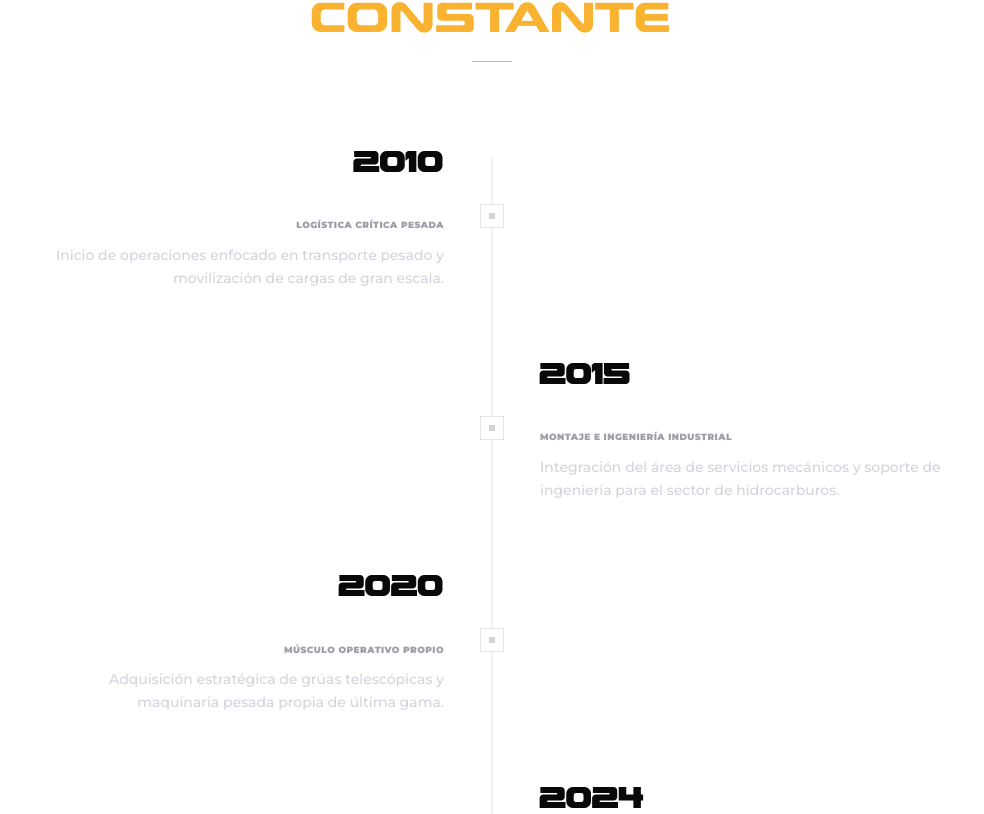
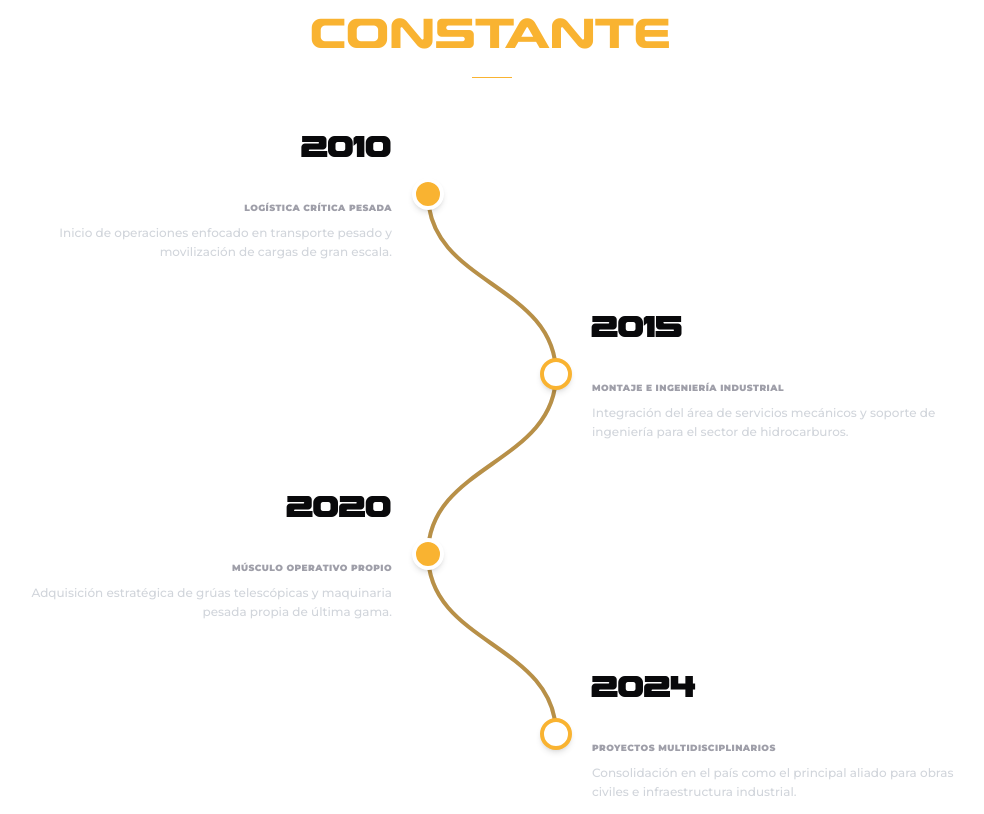
Before and after one commit to alfredv88/grouplormar, a Next.js app: page /nosotros in a window 1280 px wide. Shown: the part 2586-3400 px from the top of the page, without its empty margins (148-1132 px from the left). Built offline with nearby package versions, Linux system fonts and the light colour scheme.

Commit message:
style: implement elegant serpentine golden timeline path based on corporate brochure

```diff
--- a/src/components/nosotros/TimelineSection.tsx
+++ b/src/components/nosotros/TimelineSection.tsx
@@ -38,11 +38,11 @@ const milestones: Milestone[] = [
 
 export default function TimelineSection() {
   return (
-    <section className="relative w-full bg-white py-16 md:py-20 overflow-hidden border-t border-zinc-100">
-      <div className="relative z-10 max-w-5xl mx-auto px-6 md:px-12">
+    <section className="relative w-full bg-white py-16 md:py-24 overflow-hidden border-t border-zinc-100">
+      <div className="relative z-10 max-w-6xl mx-auto px-6 md:px-12">
 
         {/* Header */}
-        <div className="text-center max-w-xl mx-auto mb-16 md:mb-20">
+        <div className="text-center max-w-xl mx-auto mb-16 md:mb-24">
           <span className="font-montserrat text-7l-gold text-[10px] font-black tracking-[0.5em] uppercase mb-3 block">
             TRAYECTORIA
           </span>
@@ -53,66 +53,176 @@ export default function TimelineSection() {
           <div className="w-10 h-[1px] bg-7l-gold mx-auto mt-4" />
         </div>
 
-        {/* Timeline Container */}
-        <div className="relative w-full">
-          {/* Central Vertical Guide (Desktop/Mobile) */}
-          <div className="absolute left-6 md:left-1/2 -translate-x-1/2 top-4 bottom-4 w-[1px] bg-zinc-200 z-0" />
+        {/* ================= DESKTOP VIEW (Serpentine Path) ================= */}
+        <div className="relative w-full h-[600px] hidden md:block">
 
-          {/* Timeline Items */}
-          <div className="space-y-12 md:space-y-16">
+          {/* Central Serpentine Canal */}
+          <div className="absolute left-1/2 -translate-x-1/2 w-[160px] h-[580px] z-0">
+            <svg className="w-full h-full" viewBox="0 0 160 580" fill="none" xmlns="http://www.w3.org/2000/svg">
+              {/* Background light guideline */}
+              <path
+                d="M 16 20 C 16 110, 144 110, 144 200 C 144 290, 16 290, 16 380 C 16 470, 144 470, 144 560"
+                stroke="#e4e4e7"
+                strokeWidth="4"
+                fill="none"
+                strokeLinecap="round"
+              />
+              {/* Active Golden Winding Path with draw animation */}
+              <motion.path
+                d="M 16 20 C 16 110, 144 110, 144 200 C 144 290, 16 290, 16 380 C 16 470, 144 470, 144 560"
+                stroke="#b89047"
+                strokeWidth="4"
+                fill="none"
+                strokeLinecap="round"
+                initial={{ pathLength: 0 }}
+                whileInView={{ pathLength: 1 }}
+                viewport={{ once: true, margin: '-100px' }}
+                transition={{ duration: 1.8, ease: 'easeInOut' }}
+              />
+            </svg>
+
+            {/* Alternating Nodes centered precisely on coordinates */}
+            {/* Hito 0 (2010): Left (x=16, y=20) */}
+            <motion.div
+              initial={{ scale: 0, opacity: 0 }}
+              whileInView={{ scale: 1, opacity: 1 }}
+              viewport={{ once: true }}
+              transition={{ delay: 0.1, type: 'spring', stiffness: 200 }}
+              className="absolute left-[16px] top-[20px] -translate-x-1/2 -translate-y-1/2 w-8 h-8 rounded-full bg-7l-gold shadow-md flex items-center justify-center z-10 border-4 border-white hover:scale-110 transition-transform duration-300"
+            />
+
+            {/* Hito 1 (2015): Right (x=144, y=200) */}
+            <motion.div
+              initial={{ scale: 0, opacity: 0 }}
+              whileInView={{ scale: 1, opacity: 1 }}
+              viewport={{ once: true }}
+              transition={{ delay: 0.6, type: 'spring', stiffness: 200 }}
+              className="absolute left-[144px] top-[200px] -translate-x-1/2 -translate-y-1/2 w-8 h-8 rounded-full bg-white border-[4px] border-7l-gold shadow-md z-10 hover:scale-110 transition-transform duration-300"
+            />
+
+            {/* Hito 2 (2020): Left (x=16, y=380) */}
+            <motion.div
+              initial={{ scale: 0, opacity: 0 }}
+              whileInView={{ scale: 1, opacity: 1 }}
+              viewport={{ once: true }}
+              transition={{ delay: 1.1, type: 'spring', stiffness: 200 }}
+              className="absolute left-[16px] top-[380px] -translate-x-1/2 -translate-y-1/2 w-8 h-8 rounded-full bg-7l-gold shadow-md flex items-center justify-center z-10 border-4 border-white hover:scale-110 transition-transform duration-300"
+            />
+
+            {/* Hito 3 (2024): Right (x=144, y=560) */}
+            <motion.div
+              initial={{ scale: 0, opacity: 0 }}
+              whileInView={{ scale: 1, opacity: 1 }}
+              viewport={{ once: true }}
+              transition={{ delay: 1.6, type: 'spring', stiffness: 200 }}
+              className="absolute left-[144px] top-[560px] -translate-x-1/2 -translate-y-1/2 w-8 h-8 rounded-full bg-white border-[4px] border-7l-gold shadow-md z-10 hover:scale-110 transition-transform duration-300"
+            />
+          </div>
+
+          {/* Content columns aligned precisely with their respective node coordinates */}
+          {/* Row 0 (2010): Left */}
+          <div className="absolute right-[calc(50%+100px)] top-[20px] -translate-y-1/2 w-[380px] text-right group">
+            <span className="font-future text-4xl text-zinc-950 group-hover:text-7l-gold transition-colors duration-300 font-black block mb-1">
+              2010
+            </span>
+            <h3 className="font-future text-sm text-zinc-900 uppercase tracking-wide mb-1">
+              {milestones[0].title}
+            </h3>
+            <span className="font-montserrat text-[9px] font-black text-zinc-400 tracking-wider uppercase block mb-2">
+              {milestones[0].subtitle}
+            </span>
+            <p className="font-montserrat text-xs text-zinc-500 font-medium leading-relaxed">
+              {milestones[0].description}
+            </p>
+          </div>
+
+          {/* Row 1 (2015): Right */}
+          <div className="absolute left-[calc(50%+100px)] top-[200px] -translate-y-1/2 w-[380px] text-left group">
+            <span className="font-future text-4xl text-zinc-950 group-hover:text-7l-gold transition-colors duration-300 font-black block mb-1">
+              2015
+            </span>
+            <h3 className="font-future text-sm text-zinc-900 uppercase tracking-wide mb-1">
+              {milestones[1].title}
+            </h3>
+            <span className="font-montserrat text-[9px] font-black text-zinc-400 tracking-wider uppercase block mb-2">
+              {milestones[1].subtitle}
+            </span>
+            <p className="font-montserrat text-xs text-zinc-500 font-medium leading-relaxed">
+              {milestones[1].description}
+            </p>
+          </div>
+
+          {/* Row 2 (2020): Left */}
+          <div className="absolute right-[calc(50%+100px)] top-[380px] -translate-y-1/2 w-[380px] text-right group">
+            <span className="font-future text-4xl text-zinc-950 group-hover:text-7l-gold transition-colors duration-300 font-black block mb-1">
+              2020
+            </span>
+            <h3 className="font-future text-sm text-zinc-900 uppercase tracking-wide mb-1">
+              {milestones[2].title}
+            </h3>
+            <span className="font-montserrat text-[9px] font-black text-zinc-400 tracking-wider uppercase block mb-2">
+              {milestones[2].subtitle}
+            </span>
+            <p className="font-montserrat text-xs text-zinc-500 font-medium leading-relaxed">
+              {milestones[2].description}
+            </p>
+          </div>
+
+          {/* Row 3 (2024): Right */}
+          <div className="absolute left-[calc(50%+100px)] top-[560px] -translate-y-1/2 w-[380px] text-left group">
+            <span className="font-future text-4xl text-zinc-950 group-hover:text-7l-gold transition-colors duration-300 font-black block mb-1">
+              2024
+            </span>
+            <h3 className="font-future text-sm text-zinc-900 uppercase tracking-wide mb-1">
+              {milestones[3].title}
+            </h3>
+            <span className="font-montserrat text-[9px] font-black text-zinc-400 tracking-wider uppercase block mb-2">
+              {milestones[3].subtitle}
+            </span>
+            <p className="font-montserrat text-xs text-zinc-500 font-medium leading-relaxed">
+              {milestones[3].description}
+            </p>
+          </div>
+        </div>
+
+        {/* ================= MOBILE VIEW (Compact list with guide) ================= */}
+        <div className="relative w-full md:hidden">
+          {/* Vertical guide line */}
+          <div className="absolute left-4 top-2 bottom-2 w-[2px] bg-zinc-200" />
+
+          <div className="space-y-12">
             {milestones.map((item, idx) => {
               const isEven = idx % 2 === 0;
 
               return (
-                <div
-                  key={idx}
-                  className={`flex flex-col md:flex-row relative w-full items-start md:items-center ${
-                    isEven ? 'md:flex-row-reverse' : ''
-                  } group`}
-                >
-                  {/* Spacing alignment for layout */}
-                  <div className="w-full md:w-1/2 hidden md:block" />
+                <div key={idx} className="relative flex gap-6 pl-10 group">
+                  {/* Node dot on line */}
+                  {isEven ? (
+                    <div className="absolute left-[8px] top-1.5 w-[18px] h-[18px] rounded-full bg-7l-gold border-[3px] border-white shadow-sm z-10" />
+                  ) : (
+                    <div className="absolute left-[8px] top-1.5 w-[18px] h-[18px] rounded-full bg-white border-[3px] border-7l-gold shadow-sm z-10" />
+                  )}
 
-                  {/* Micro Node Center */}
-                  <div className="absolute left-6 md:left-1/2 -translate-x-1/2 w-6 h-6 bg-white border border-zinc-200 flex items-center justify-center z-10 group-hover:border-7l-gold transition-colors duration-300">
-                    <div className="w-1.5 h-1.5 bg-zinc-300 group-hover:bg-7l-gold transition-colors duration-300" />
-                  </div>
-
-                  {/* Content (No boxes, pure editorial layout) */}
-                  <motion.div
-                    initial={{ opacity: 0, x: isEven ? 30 : -30 }}
-                    whileInView={{ opacity: 1, x: 0 }}
-                    viewport={{ once: true, margin: '-60px' }}
-                    transition={{ duration: 0.5, ease: 'easeOut' }}
-                    className={`w-full md:w-1/2 pl-12 md:pl-0 ${
-                      isEven ? 'md:pr-12 md:text-right' : 'md:pl-12 md:text-left'
-                    }`}
-                  >
-                    {/* Year */}
-                    <span className="font-future text-3xl md:text-4xl text-zinc-950 group-hover:text-7l-gold transition-colors duration-300 font-black block mb-2 leading-none">
+                  <div className="flex-1">
+                    <span className="font-future text-2xl text-zinc-950 group-hover:text-7l-gold transition-colors duration-300 font-black block mb-1">
                       {item.year}
                     </span>
-
-                    {/* Title */}
-                    <h3 className="font-future text-sm text-zinc-900 uppercase tracking-wide mb-1">
+                    <h3 className="font-future text-sm text-zinc-900 uppercase mb-1">
                       {item.title}
                     </h3>
-
-                    {/* Subtitle */}
-                    <span className="font-montserrat text-[9px] font-black text-zinc-400 tracking-wider uppercase block mb-3">
+                    <span className="font-montserrat text-[9px] font-black text-zinc-400 tracking-wider uppercase block mb-2">
                       {item.subtitle}
                     </span>
-
-                    {/* Description */}
-                    <p className="font-montserrat text-xs md:text-sm text-zinc-500 font-medium leading-relaxed max-w-md md:inline-block">
+                    <p className="font-montserrat text-xs text-zinc-500 font-medium leading-relaxed">
                       {item.description}
                     </p>
-                  </motion.div>
+                  </div>
                 </div>
               );
             })}
           </div>
         </div>
+
       </div>
     </section>
   );
```
